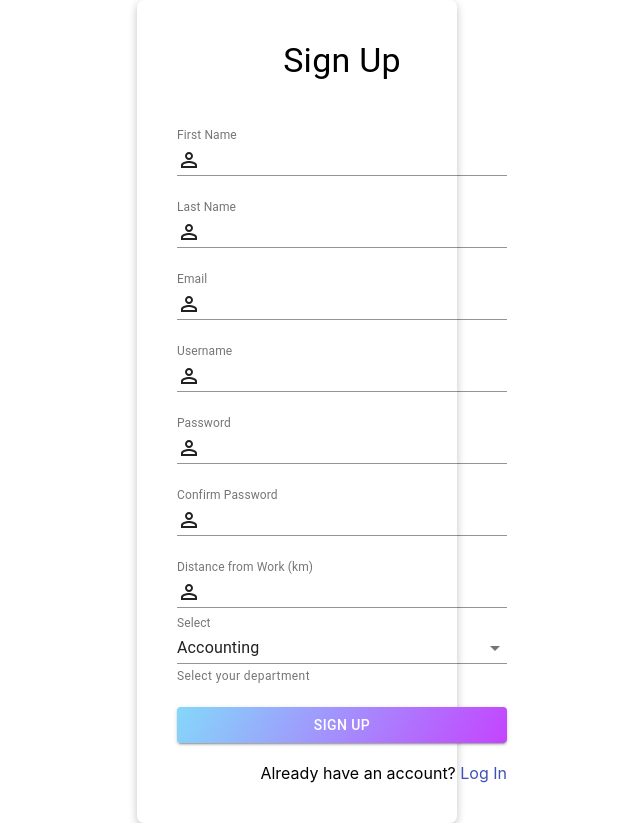
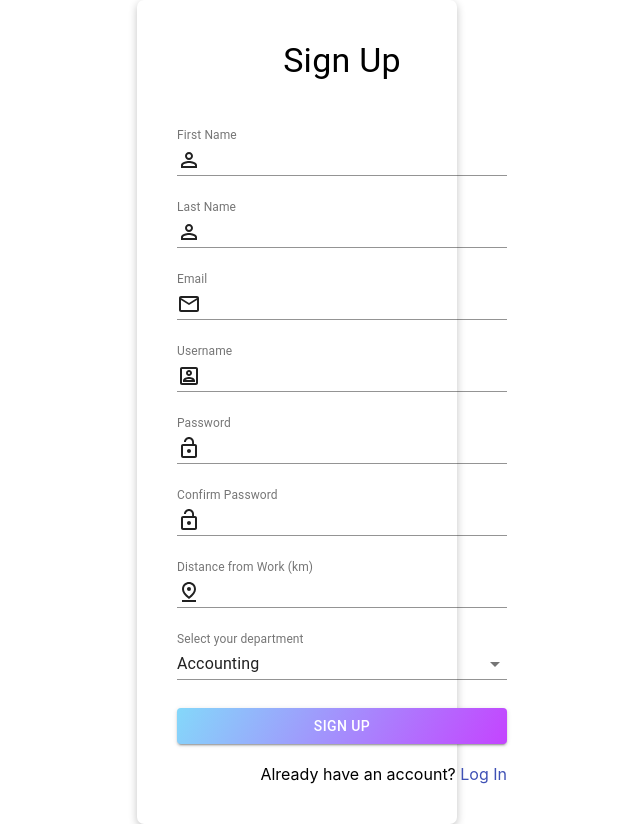
Before and after one commit to FluroWhiteSnow/Sustainability-front-end, a React (Create React App) app: page /sign-up in a window 1280 px wide. Shown: the whole page, without its empty margins (343-983 px from the left). Built offline with nearby package versions, Linux system fonts and the light colour scheme.

Commit message:
added more styling to sign up page

```diff
--- a/src/components/SignUp.jsx
+++ b/src/components/SignUp.jsx
@@ -8,6 +8,8 @@ import { Button } from "@material-ui/core";
 import { Typography } from "@material-ui/core";
 import { createTheme, ThemeProvider } from "@material-ui/core/styles";
 import { makeStyles } from "@material-ui/core/styles";
+import PinDropOutlinedIcon from "@material-ui/icons/PinDropOutlined";
+import AccountBoxOutlinedIcon from "@material-ui/icons/AccountBoxOutlined";
 import MenuItem from "@material-ui/core/MenuItem";
 import {
   PermIdentityOutlined,
@@ -191,7 +193,7 @@ export default function SignUp({ history }) {
                 InputProps={{
                   startAdornment: (
                     <InputAdornment position="start">
-                      <PermIdentityOutlined />
+                      <MailOutline />
                     </InputAdornment>
                   ),
                 }}
@@ -205,7 +207,7 @@ export default function SignUp({ history }) {
                 InputProps={{
                   startAdornment: (
                     <InputAdornment position="start">
-                      <PermIdentityOutlined />
+                      <AccountBoxOutlinedIcon />
                     </InputAdornment>
                   ),
                 }}
@@ -220,7 +222,7 @@ export default function SignUp({ history }) {
                 InputProps={{
                   startAdornment: (
                     <InputAdornment position="start">
-                      <PermIdentityOutlined />
+                      <LockOpen />
                     </InputAdornment>
                   ),
                 }}
@@ -235,7 +237,7 @@ export default function SignUp({ history }) {
                 InputProps={{
                   startAdornment: (
                     <InputAdornment position="start">
-                      <PermIdentityOutlined />
+                      <LockOpen />
                     </InputAdornment>
                   ),
                 }}
@@ -249,18 +251,18 @@ export default function SignUp({ history }) {
                 InputProps={{
                   startAdornment: (
                     <InputAdornment position="start">
-                      <PermIdentityOutlined />
+                      <PinDropOutlinedIcon />
                     </InputAdornment>
                   ),
                 }}
               ></TextField>
               <TextField
                 select
-                label="Select"
+                margin="normal"
+                label="Select your department"
                 value={department_code}
                 name="department_code"
                 onChange={changeInput}
-                helperText="Select your department"
               >
                 {departments.map((option) => (
                   <MenuItem key={option.value} value={option.value}>
```
